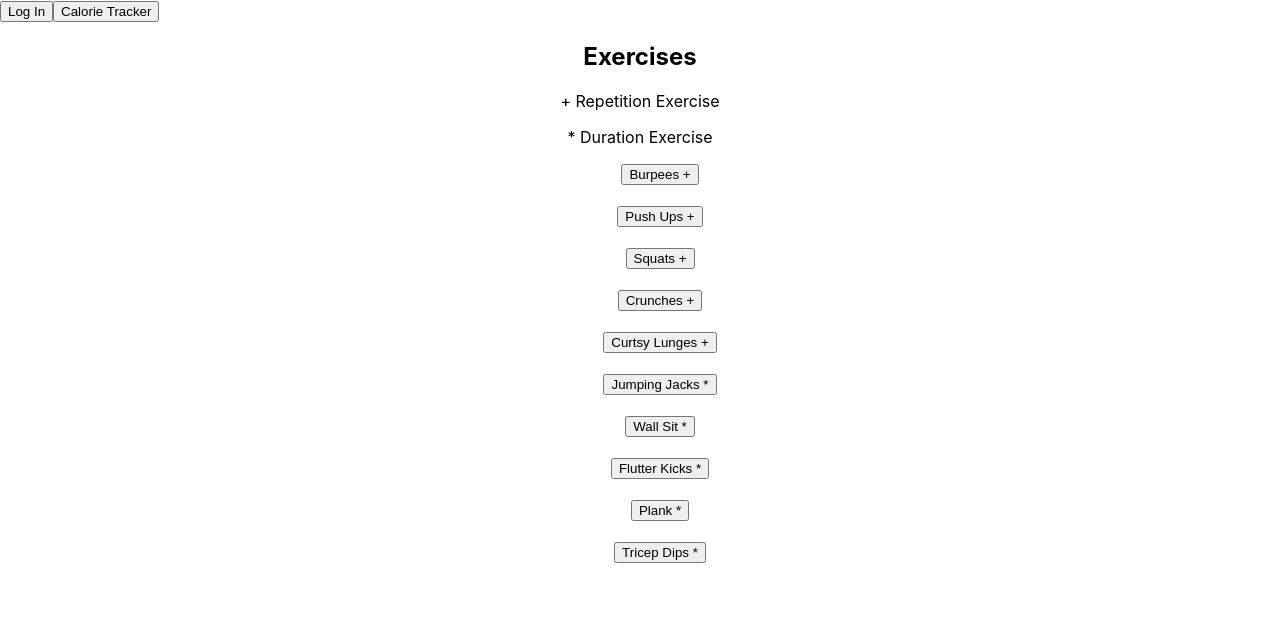
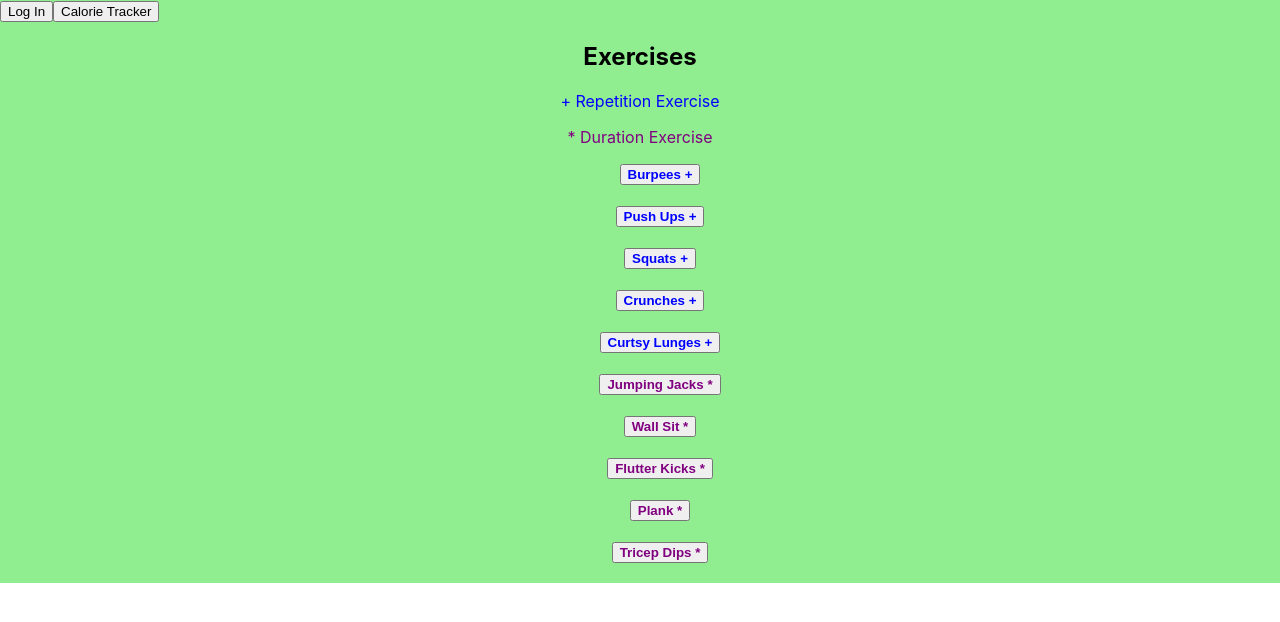
Before and after one commit to hbknights/Portfolio-1, a React (Create React App) app in the folder portfolio1/: page / in a window 1280 px wide. Shown: the top 622 px of the page. Built offline with nearby package versions, Linux system fonts and the light colour scheme.

Commit message:
First Commit

```diff
--- a/portfolio1/src/App.js
+++ b/portfolio1/src/App.js
@@ -1,4 +1,4 @@
-import './App.css';
+import './App.css'
 import React from "react"
 import RepetitionScreen from "./components/RepetitionExercises"
 import DurationScreen from "./components/DurationExercises"
@@ -34,16 +34,17 @@ export default class MenuScreen extends React.Component {
       case MENU:
         screen = (
           <>
+          <div style={{backgroundColor: "#90ee90"}}>
            <button onClick={() => this.setState({ currentScreen: LOGIN_SCREEN })}>Log In</button>
            <button onClick={() => this.setState({ currentScreen: FOOD_SCREEN })}>Calorie Tracker</button>
             <center>
               <h2>Exercises</h2>
-              <p>+ Repetition Exercise</p>
-              <p>* Duration Exercise</p>
+              <p style={{color: "blue"}}>+ Repetition Exercise</p>
+              <p style={{color: "purple"}}>* Duration Exercise</p>
               <ul style={{ "listStyleType": "none" }}>
                 {objects.map((obj, index) =>
                   <li key={index}>
-                    <button onClick={() =>
+                    <button style={{color: obj.objType === "repetition" ? "blue" : "purple"}} onClick={() =>
                       this.setState({
                         currentScreen: obj.objType === "repetition" ? REPETITION_SCREEN : DURATION_SCREEN,
                         selectedItem: obj,
@@ -51,7 +52,7 @@ export default class MenuScreen extends React.Component {
                     }
 
                     >
-                      {obj.name}{obj.objType === "repetition" ? "+" : "*"}
+                      <strong>{obj.name}{obj.objType === "repetition" ? "+" : "*"}</strong>
                     </button>
                     <br /><br />
                   </li>
@@ -59,6 +60,7 @@ export default class MenuScreen extends React.Component {
 
               </ul>
             </center>
+            </div>
           </>
         )
         break
@@ -86,9 +88,11 @@ export default class MenuScreen extends React.Component {
           screen = (
             <>
               <FoodScreen value={0} {...this.state.selectedItem}></FoodScreen>
+              <center>
               <button onClick={() => this.setState({ currentScreen: MENU })}>
                 Back
               </button>
+              </center>
             </>
           )
           break
@@ -96,9 +100,11 @@ export default class MenuScreen extends React.Component {
           screen = (
             <>
               <LoginScreen></LoginScreen>
+              <center>
               <button onClick={() => this.setState({ currentScreen: MENU })}>
                 Login
               </button>
+              </center>
             </>
           )
           break
--- a/portfolio1/src/components/DurationExercises/index.js
+++ b/portfolio1/src/components/DurationExercises/index.js
@@ -46,12 +46,14 @@ export default class DurationScreen extends React.Component {
     render() {
         return (
             <>
+            <div style={{backgroundColor: "purple", color: "white"}}>
                 <h2>{this.props.name}</h2>
                 <p>Time how long you can do {this.props.name} for </p>
                 <p>Timer: {this.state.counter}:{this.state.miliseconds}</p>
                 <button onClick={() => this.start()} >Start</button>
                 <button onClick={() => this.onButtonStop()}>Stop</button>
                 <button onClick={() => this.onButtonClear()} >Reset</button>
+                </div>
             </>
 
         );
--- a/portfolio1/src/components/Food/index.js
+++ b/portfolio1/src/components/Food/index.js
@@ -22,6 +22,8 @@ export default class FoodScreen extends React.Component {
           ]
         return(
             <>
+            <div style={{backgroundColor: "#90ee90"}}>
+              <center>
         <h2>Food Points</h2>
         <p>You  have 300 points per day</p>
         <ul style={{ "listStyleType": "none" }}>
@@ -41,6 +43,8 @@ export default class FoodScreen extends React.Component {
               </ul>
               Calories: {this.state.value}
               <br></br>
+              </center>
+              </div>
         </>
         )
     }
--- a/portfolio1/src/components/Login/index.js
+++ b/portfolio1/src/components/Login/index.js
@@ -4,6 +4,9 @@ class LoginScreen extends React.Component {
     render() {
       return (
         <>
+
+        <div style={{backgroundColor: "#90ee90"}}>
+        <center>
           <h2>Log In</h2>
           <p>Username:</p>
           <input name="username" ></input>
@@ -11,6 +14,8 @@ class LoginScreen extends React.Component {
           <p>Password:</p>
           <input name="password" ></input>
           <br></br>
+          </center>
+          </div>
         </>
       )
     }
--- a/portfolio1/src/components/RepetitionExercises/index.js
+++ b/portfolio1/src/components/RepetitionExercises/index.js
@@ -18,11 +18,13 @@ export default class RepetitionScreen extends React.Component {
     render() {
         return (
             <>
+            <div style={{backgroundColor: "blue", color: "white"}}>
                 <h2>{this.props.name}</h2>
                 <p>Record how many {this.props.name} you completed </p>
                 <p>Reps: {this.state.value}</p>
                 <button onClick={() => this.addOne()}>Add One</button>
                 <button onClick={() => this.reset()}>Reset</button>
+                </div>
             </>
         )
     }
```
